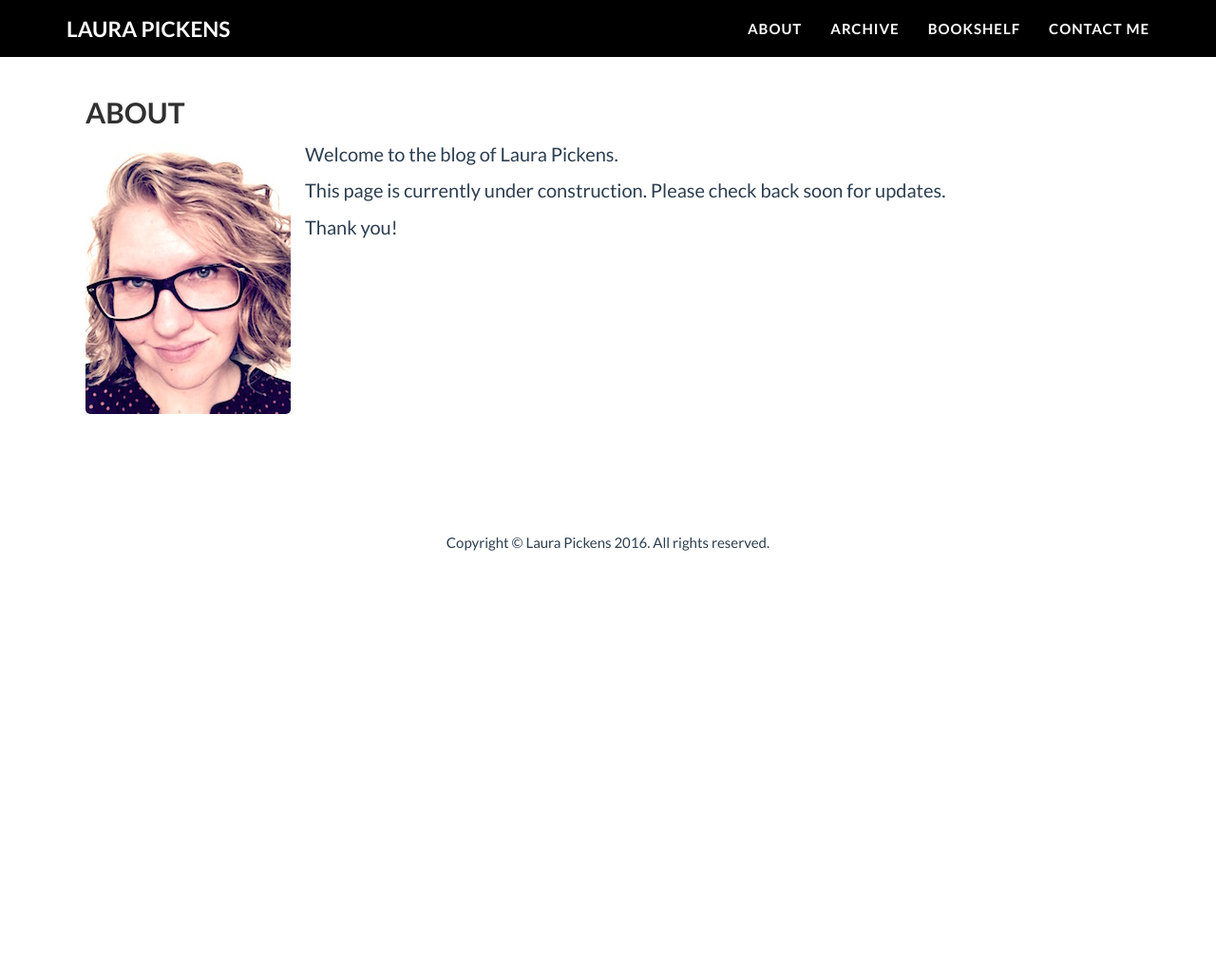
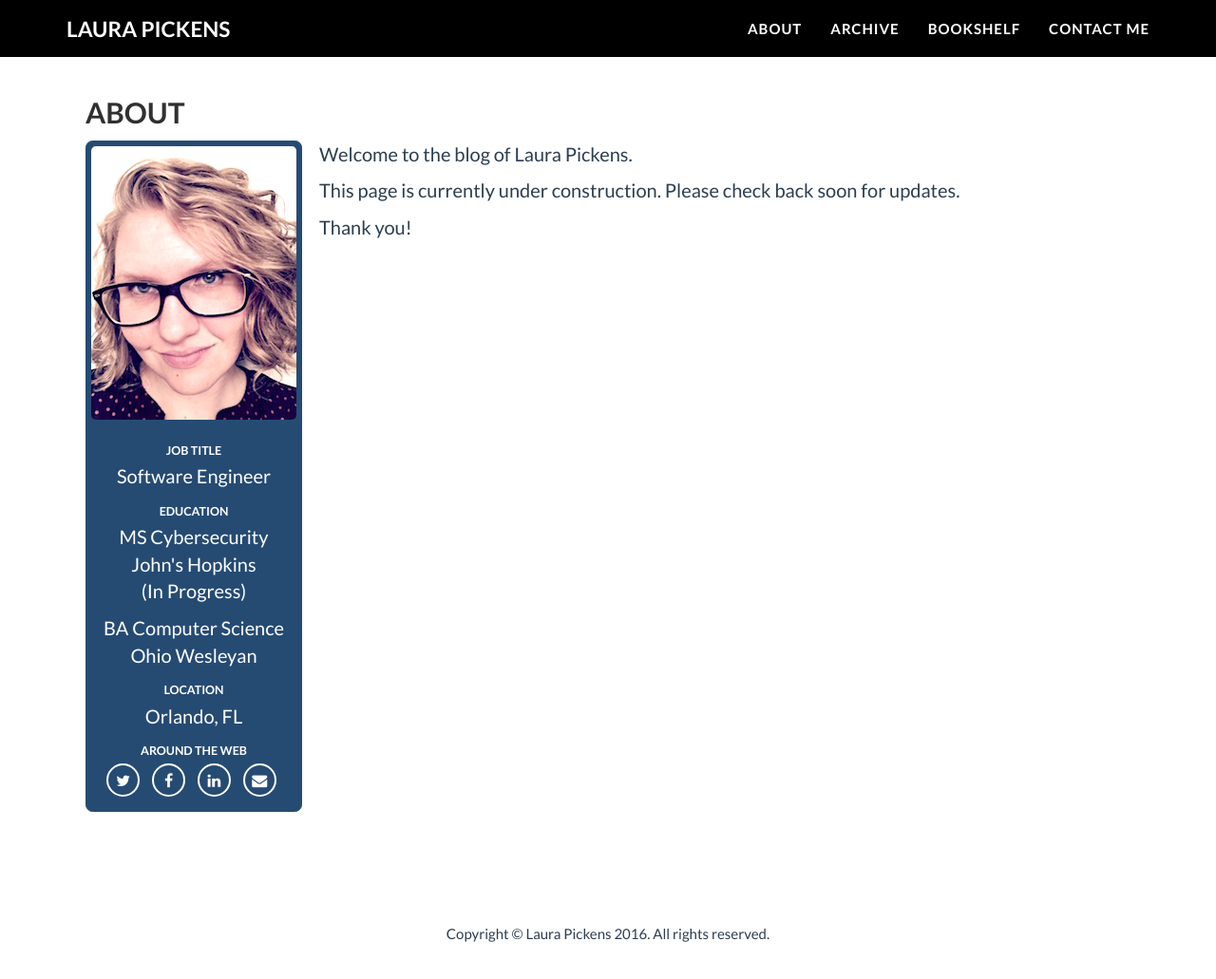
Before and after one commit to lpickens03/lpickens03.github.io, a Jekyll site: the page built from about.md, in a window 1280 px wide and 1094 px high. Shown: the top 1031 px of the window at 95% size. Built offline with Jekyll 4.4.1, drawn with Linux system fonts in a browser that asks for light colours; nearby versions of some CDN libraries; some web fonts are replaced.

Commit message:
about and contact me updates
added contact me form and about me side panel

```diff
--- a/_includes/header.html
+++ b/_includes/header.html
@@ -8,7 +8,7 @@
                         <span class="name">Laura Pickens</span>
                         <!--<hr class="mymaindiv"/> -->
                         <!--<hr class="star-light">-->
-                        <span class="skills">Information Security Enthusiast</span>
+                        <span class="skills">The Road to Becoming an Information Security Expert</span>
                     </div>
                 </div>
             </div>
--- a/about.md
+++ b/about.md
@@ -3,12 +3,49 @@ layout: page
 title: About
 ---
 
-<p class="leftalign_img">
+<div class="leftalign text-center">
   <img src="/images/portrait.jpg" alt="Portrait" />
-</p>
-
+  <div class="aboutme">
+    <div class="row">
+    	<!--<div class="footer-col col-md-4">-->
+            <h3>Job Title</h3>
+            <p>Software Engineer</p>
+        <!--</div>
+    	<div class="footer-col col-md-4">-->
+            <h3>Education</h3>
+            <p>MS Cybersecurity<br/>John's Hopkins<br/>(In Progress)</p>
+            <p>BA Computer Science<br/>Ohio Wesleyan</p>
+        <!--</div>
+        <div class="footer-col col-md-4">-->
+            <h3>Location</h3>
+            <p>Orlando, FL</p>
+        <!--</div>
+        <div class="footer-col col-md-4">-->
+            <h3>Around the Web</h3>
+            <ul class="list-inline">
+            	<li>
+                    <a href="https://twitter.com/pickl09" class="btn-social btn-outline"><i class="fa fa-fw fa-twitter"></i></a>
+                </li>
+                <li>
+                    <a href="#" class="btn-social btn-outline"><i class="fa fa-fw fa-facebook"></i></a>
+                </li>
+                <!--<li>
+                    <a href="#" class="btn-social btn-outline"><i class="fa fa-fw fa-google-plus"></i></a>
+                </li>-->
+                <li>
+                    <a href="#" class="btn-social btn-outline"><i class="fa fa-fw fa-linkedin"></i></a>
+                </li>
+                <li>
+                  <a href="/contactme" class="btn-social btn-outline"><i class="fa fa-fw fa-envelope"></i></a>
+              </li>
+            </ul>
+        <!--</div>-->
+    </div>
+   </div>
+</div>
 Welcome to the blog of Laura Pickens.
 
 This page is currently under construction. Please check back soon for updates.
 
 Thank you!
+<br/>
--- a/css/freelancer.css
+++ b/css/freelancer.css
@@ -110,7 +110,7 @@ header .intro-text .name {
 
 header .intro-text .skills {
     font-size: 1.25em;
-    font-weight: 300;
+    font-weight: 500;
 }
 
 @media(min-width:768px) {
@@ -324,7 +324,7 @@ section.success a.active {
     position: relative;
     top: 2em;
     margin: 0;
-    font-size: .85em;
+    font-size: 1em;
     line-height: 1.764705882em;
     vertical-align: middle;
     vertical-align: baseline;
--- a/css/main.css
+++ b/css/main.css
@@ -69,6 +69,32 @@ header {
 .btn-readmore:focus,
 .btn-readmore:active,
 .btn-readmore.active {
+    border: solid 2px #666;
+    color: #18bc9c;
+    background: #666;
+    text-decoration: none;
+    font-weight: bold;
+}
+
+.btn-contactme {
+    display: inline-block;
+    border: 2px solid #cccccc;
+    border-radius: 0.5em;
+    text-align: center;
+    font-size: 14px;
+    font-weight: bold;
+    padding: 5px 25px;
+    margin: 18px 1px;
+    color: #666;
+    background-color: white;
+    transition: all .3s;
+    /*transition not supported on all browsers*/
+}
+
+.btn-contactme:hover,
+.btn-contactme:focus,
+.btn-contactme:active,
+.btn-contactme.active {
     border: solid 2px #666;
     color: #18bc9c;
     background: #666;
@@ -267,3 +293,24 @@ a.pagination-item:hover {
     /*margin-left: -1px;*/
   }
 }
+
+.aboutme,
+.aboutme h3
+{
+  color: white;
+}
+
+.aboutme .btn-social
+{
+  color: white;
+  border-color: white;
+}
+
+.aboutme .btn-outline:hover,
+.aboutme .btn-outline:focus,
+.aboutme .btn-outline:active,
+.aboutme .btn-outline.active {
+    border: solid 2px white;
+    color: #18bc9c;
+    background: white;
+}
--- a/css/post.css
+++ b/css/post.css
@@ -194,3 +194,25 @@ tbody tr:nth-child(odd) th {
   margin-bottom: 15px;
   padding: 0;
 }
+
+/*
+ * Sections
+ */
+ .leftalign{
+  background-color: #264b73;
+  float: left;
+  padding: 5px;
+  border: 1px solid #264b73;
+  border-radius: 0.5em;
+  margin-bottom: 18px;
+  margin-right: 18px;
+ }
+
+ .rightalign img{
+  margin: 0;
+  padding: 5px;
+  float: none;
+  text-align: center;
+  display: inline-block;
+  border-radius: 0.7em;
+ }
```
Also changed, not shown: contactme.md (+28 -3 lines).
